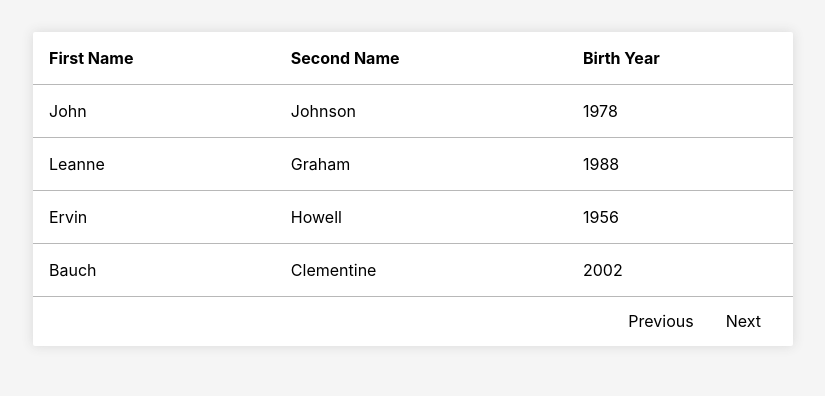
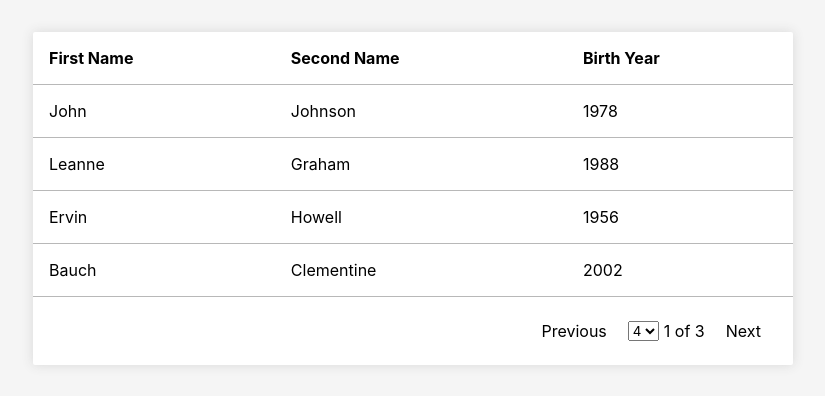
Before and after one commit to bigfatpartyguy/repo-for-learning, a React (Create React App) app: page / in a window 1280 px wide. Shown: the top 396 px of the page, without its empty margins (227-1052 px from the left). Built offline with nearby package versions, Linux system fonts and the light colour scheme.

Commit message:
completet pagination

```diff
--- a/src/components/Pagination/Pagination.jsx
+++ b/src/components/Pagination/Pagination.jsx
@@ -3,11 +3,26 @@ import Button from '../Button/Button';
 import styles from './Pagination.module.css';
 
 export default class Pagination extends Component {
+
   render() {
+    const {
+      getNextPage,
+      getPrevPage,
+      updateItemsPerPage,
+      parentState,
+      page,
+      pages
+    } = this.props;
     return (
       <div className={styles.main}>
-        <Button>Previous</Button>
-        <Button>Next</Button>
+        <Button onClick={() => getPrevPage(parentState)}>Previous</Button>
+        <select onChange={(e) => updateItemsPerPage(e.target.value)} name="itemsPerPage" id="itemsPerPage">
+          <option value="2">2</option>
+          <option selected value="4">4</option>
+          <option value="6">6</option>
+        </select>
+        <p>{`${page} of ${pages}`}</p>
+        <Button onClick={() => getNextPage(parentState)}>Next</Button>
       </div>
     );
   }
--- a/src/components/Pagination/Pagination.module.css
+++ b/src/components/Pagination/Pagination.module.css
@@ -1,7 +1,11 @@
 .main {
   display: flex;
   justify-content: flex-end;
+  align-items: center;
   width: 100%;
   padding: 8px 16px;
+}
 
+.main > * {
+  margin-left: 5px;
 }
--- a/src/components/Table/Table.jsx
+++ b/src/components/Table/Table.jsx
@@ -20,15 +20,34 @@ class Table extends Component {
     this.state = {
       page: 1,
       itemPerPage: 4,
-      students: students
+      students,
     };
-    // this.getVisibleStudents = this.getVisibleStudents.bind(this);
   }
 
   getVisibleStudents() {
+    const pages = Math.ceil(this.state.students.length / this.state.itemPerPage);
+    if (this.state.page > pages) {
+      this.setState({ page: pages });
+    }
     const start = (this.state.page - 1) * this.state.itemPerPage;
     const end = start + this.state.itemPerPage;
     return students.slice(start, end);
+  }
+
+  updateItemsPerPage = (num) => {
+    this.setState({ itemPerPage: +num });
+  }
+
+  getNextPage = (state) => {
+    if (Math.ceil(state.students.length / state.itemPerPage) > state.page) {
+      this.setState({ page: state.page + 1 });
+    }
+  }
+
+  getPrevPage = (state) => {
+    if (state.page > 1) {
+      this.setState({ page: state.page - 1 });
+    }
   }
 
   render() {
@@ -53,7 +72,14 @@ class Table extends Component {
             {visibleStudents}
           </tbody>
         </table>
-        <Pagination />
+        <Pagination
+          parentState={this.state}
+          getNextPage={this.getNextPage}
+          getPrevPage={this.getPrevPage}
+          updateItemsPerPage={this.updateItemsPerPage}
+          page={this.state.page}
+          pages={Math.ceil(this.state.students.length / this.state.itemPerPage)}
+        />
       </div>
     );
   }
```
